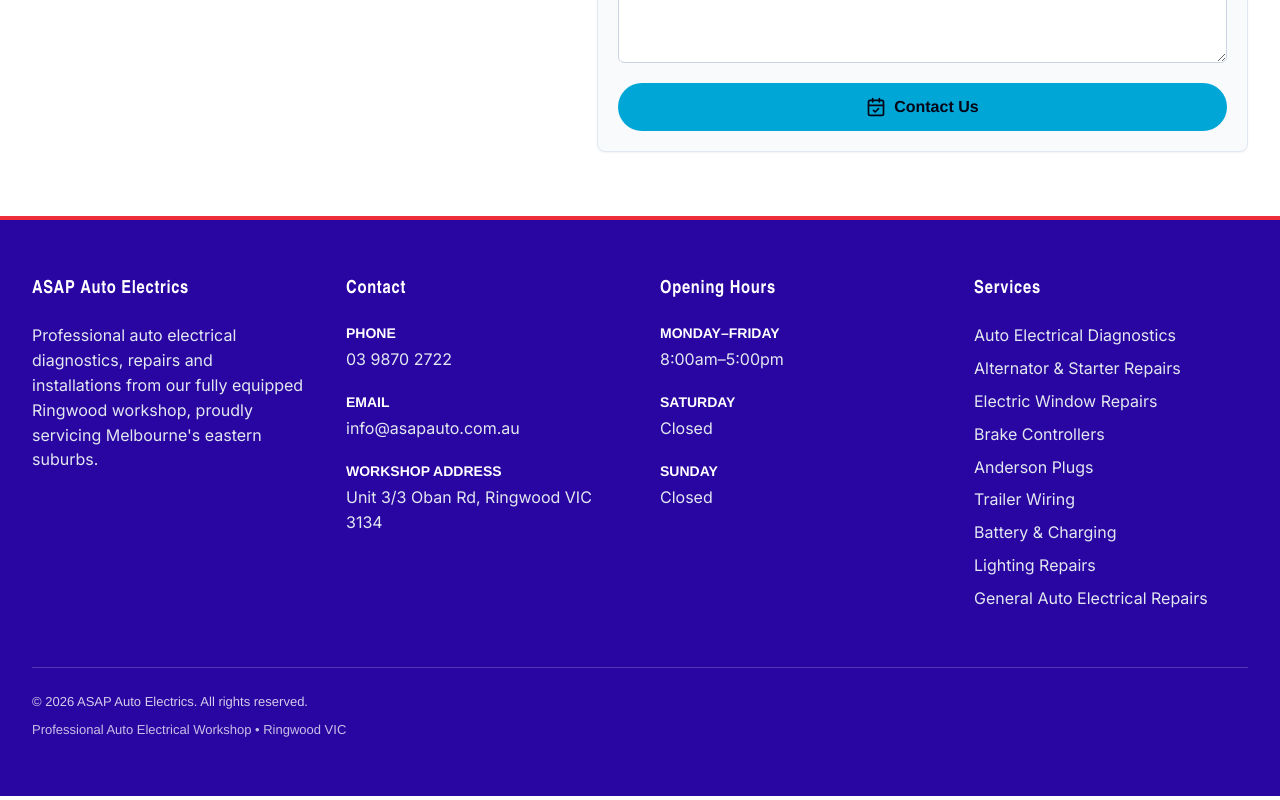
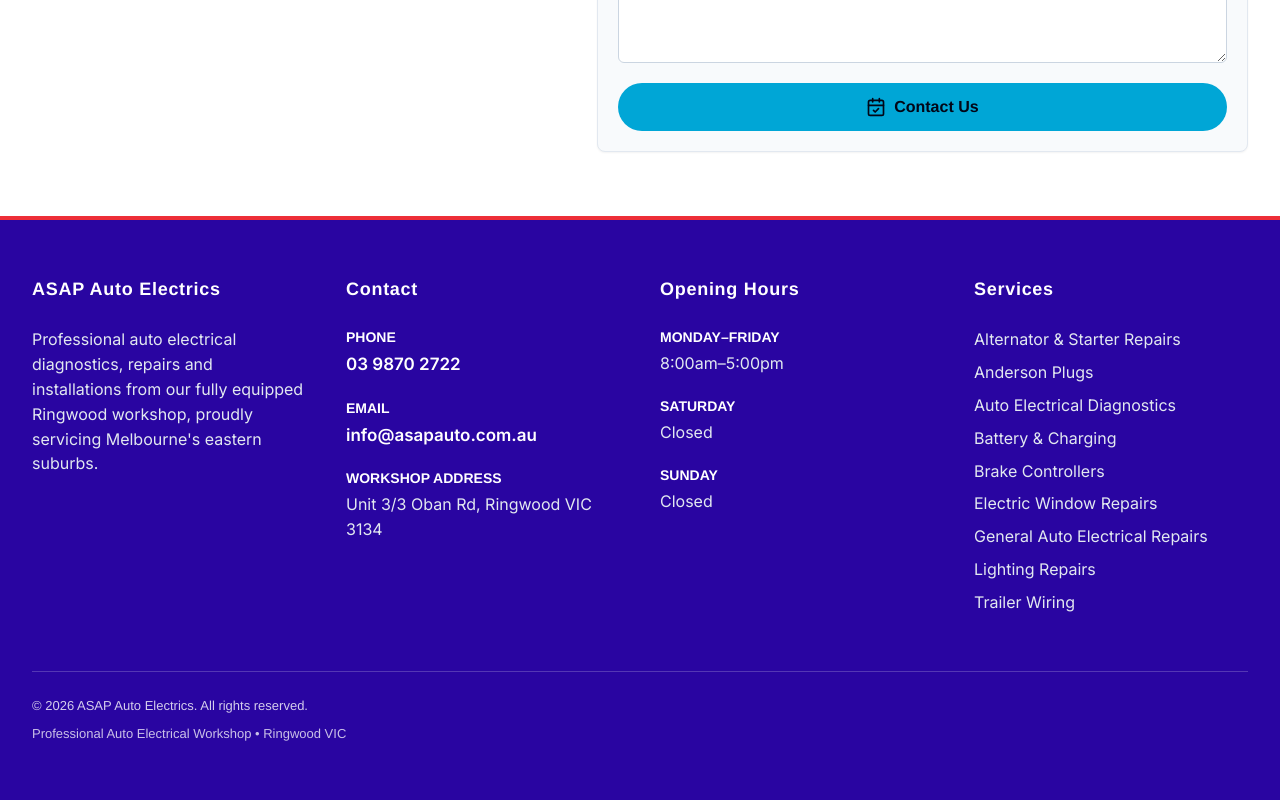
Before and after one commit to Geeza1/ASAP-Services-Website, a Next.js app: page / in a window 1280 px wide. Shown: the part 3731-4531 px from the top of the page. Built offline with nearby package versions, Linux system fonts and the light colour scheme.

Commit message:
footer update 2

```diff
--- a/components/layout/SiteFooter.tsx
+++ b/components/layout/SiteFooter.tsx
@@ -5,18 +5,18 @@
 const encodedWorkshopAddress = encodeURIComponent(workshopAddress);
 const workshopDirectionsUrl = `https://www.google.com/maps/dir/?api=1&destination=${encodedWorkshopAddress}`;
 const footerHeadingClass =
-  "font-['Myriad_Pro_Condensed','Arial_Narrow',Arial,sans-serif] text-[18px] font-bold not-italic tracking-[0.04em] text-white";
+  "font-sans text-[18px] font-bold not-italic tracking-[0.04em] text-white";
 
 const footerServices = [
+  "Alternator & Starter Repairs",
+  "Anderson Plugs",
   "Auto Electrical Diagnostics",
-  "Alternator & Starter Repairs",
+  "Battery & Charging",
+  "Brake Controllers",
   "Electric Window Repairs",
-  "Brake Controllers",
-  "Anderson Plugs",
-  "Trailer Wiring",
-  "Battery & Charging",
+  "General Auto Electrical Repairs",
   "Lighting Repairs",
-  "General Auto Electrical Repairs"
+  "Trailer Wiring"
 ];
 
 export function SiteFooter() {
@@ -26,18 +26,18 @@
         <div className="grid gap-10 md:grid-cols-2 lg:grid-cols-4">
           <div>
             <h2 className={footerHeadingClass}>ASAP Auto Electrics</h2>
-            <p className="reading-text mt-5 text-slate-200">
+            <p className="reading-text mt-6 text-slate-200">
               Professional auto electrical diagnostics, repairs and installations from our fully equipped Ringwood workshop, proudly servicing Melbourne&apos;s eastern suburbs.
             </p>
           </div>
 
           <div>
             <h2 className={footerHeadingClass}>Contact</h2>
-            <dl className="mt-5 grid gap-5">
+            <dl className="mt-6 grid gap-5">
               <div>
                 <dt className="text-sm font-black uppercase text-white">Phone</dt>
                 <dd className="reading-text mt-1 text-slate-200">
-                  <a className="transition hover:text-asap-cyan" href={phoneHref}>
+                  <a className="text-[17px] font-semibold text-white transition hover:text-asap-cyan" href={phoneHref}>
                     {phoneDisplay}
                   </a>
                 </dd>
@@ -45,7 +45,7 @@
               <div>
                 <dt className="text-sm font-black uppercase text-white">Email</dt>
                 <dd className="reading-text mt-1 text-slate-200">
-                  <a className="transition hover:text-asap-cyan" href={`mailto:${contactEmail}`}>
+                  <a className="text-[17px] font-semibold text-white transition hover:text-asap-cyan" href={`mailto:${contactEmail}`}>
                     {contactEmail}
                   </a>
                 </dd>
@@ -68,7 +68,7 @@
 
           <div>
             <h2 className={footerHeadingClass}>Opening Hours</h2>
-            <dl className="mt-5 grid gap-5">
+            <dl className="mt-6 grid gap-5">
               <div>
                 <dt className="text-sm font-black uppercase text-white">Monday&ndash;Friday</dt>
                 <dd className="reading-text mt-1 text-slate-200">8:00am&ndash;5:00pm</dd>
@@ -86,7 +86,7 @@
 
           <div>
             <h2 className={footerHeadingClass}>Services</h2>
-            <ul className="reading-text mt-5 grid gap-2 text-slate-200">
+            <ul className="reading-text mt-6 grid gap-2 text-slate-200">
               {footerServices.map((service) => (
                 <li key={service}>{service}</li>
               ))}
```
